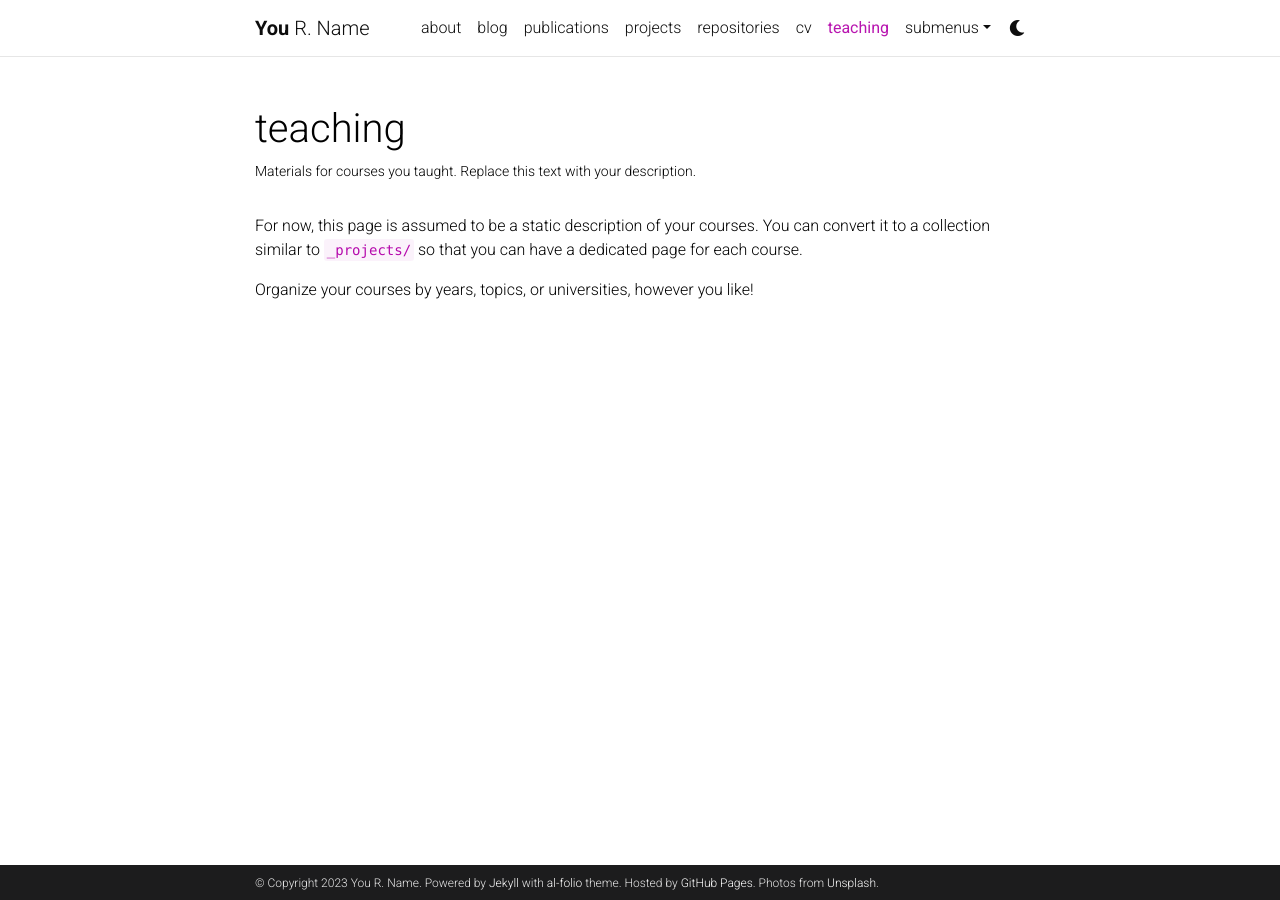
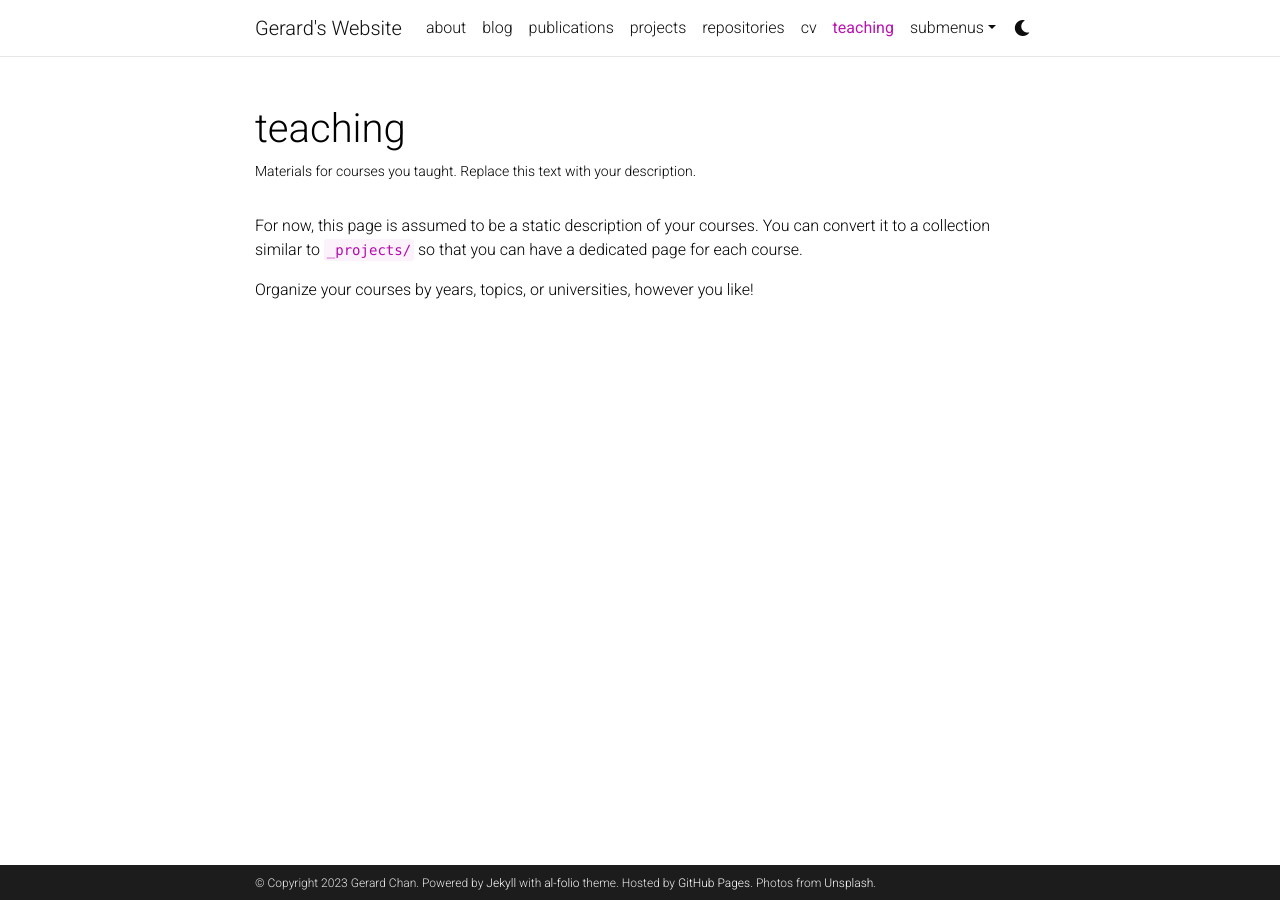
Before and after one commit to Ninjalemur/ninjalemur.github.io, a Jekyll site: the page built from _pages/teaching.md, in a window 1280 px wide. Built offline with Jekyll 4.4.1, drawn with Linux system fonts in a browser that asks for light colours; comment, search, counter and statistics services are not loaded; a style sheet for code colours, icons or effects is not loaded.

Commit message:
changed name and description

```diff
--- a/_config.yml
+++ b/_config.yml
@@ -2,18 +2,18 @@
 # Site settings
 # -----------------------------------------------------------------------------
 
-title: blank # the website title (if blank, full name will be used instead)
-first_name: You
-middle_name: R.
-last_name: Name
+title: Gerard's Website # the website title (if blank, full name will be used instead)
+first_name: Gerard
+middle_name:
+last_name: Chan
 email: you@example.com
 description: > # the ">" symbol means to ignore newlines until "footer_text:"
-  A simple, whitespace theme for academics. Based on [*folio](https://github.com/bogoli/-folio) design.
+  A simple, website
 footer_text: >
   Powered by <a href="https://jekyllrb.com/" target="_blank">Jekyll</a> with <a href="https://github.com/alshedivat/al-folio">al-folio</a> theme.
   Hosted by <a href="https://pages.github.com/" target="_blank">GitHub Pages</a>.
   Photos from <a href="https://unsplash.com" target="_blank">Unsplash</a>.
-keywords: jekyll, jekyll-theme, academic-website, portfolio-website  # add your own keywords or leave empty
+keywords: jekyll, jekyll-theme,  portfolio-website  # add your own keywords or leave empty
 
 lang: en # the language of your site (for example: en, fr, cn, ru, etc.)
 icon: ⚛️  # the emoji used as the favicon (alternatively, provide image name in /assets/img/)
```
